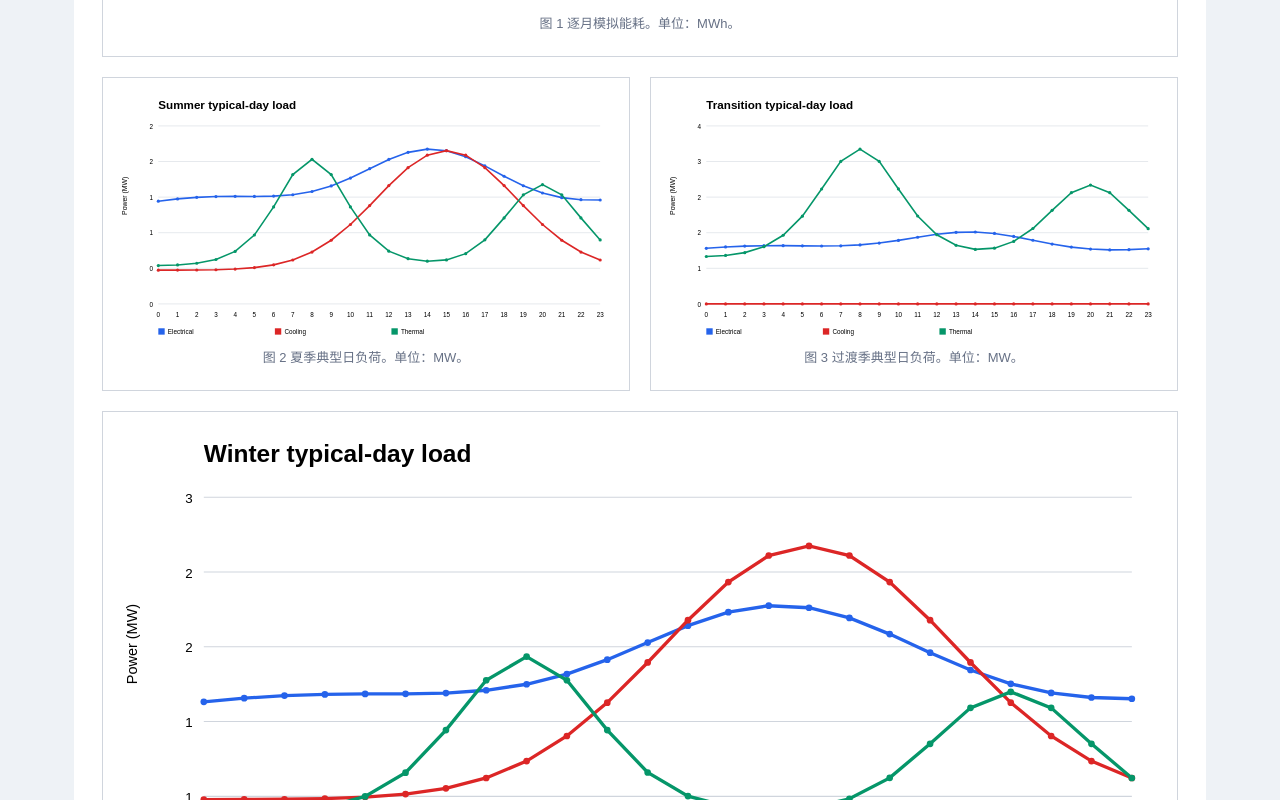
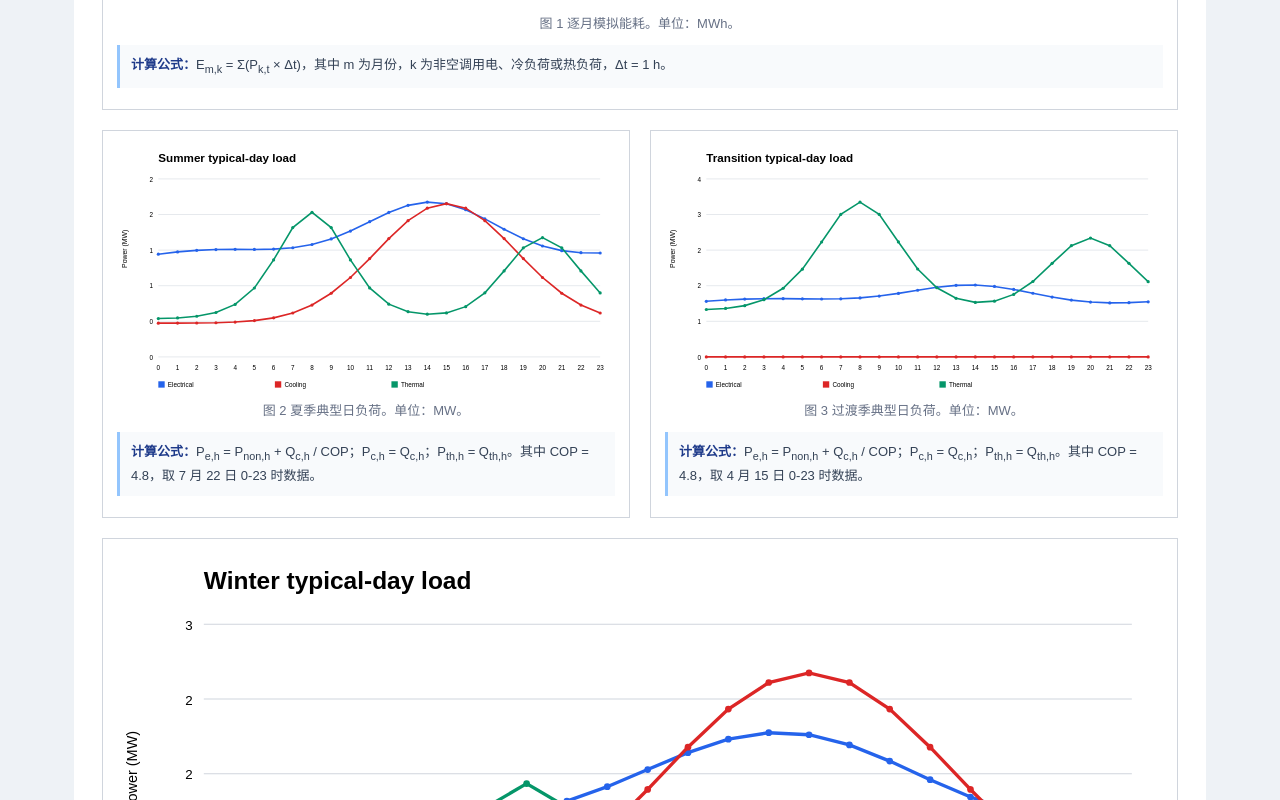
Before and after one commit to xinhuo-ol/hotel-cchp-analysis, a plain HTML site: page index.html in a window 1280 px wide. Shown: the part 1500-2300 px from the top of the page. Drawn offline with Linux system fonts and the light colour scheme.

Commit message:
添加公式

```diff
--- a/analysis-dashboard.html
+++ b/index.html
@@ -29,6 +29,8 @@
     .chart { padding:14px; border:1px solid var(--line); }
     .chart img { display:block; width:100%; height:auto; }
     .caption { margin-top:6px; color:var(--muted); font-size:13px; text-align:center; }
+    .formula { margin-top:10px; padding:9px 11px; color:#334155; background:#f8fafc; border-left:3px solid #93c5fd; font-size:13px; line-height:1.65; }
+    .formula b { color:#1e3a8a; }
     .flow { display:grid; grid-template-columns:repeat(5, 1fr); gap:8px; align-items:center; margin:12px 0; }
     .node { min-height:62px; padding:10px; background:#f8fafc; border:1px solid #b8c5d6; text-align:center; font-size:14px; display:flex; align-items:center; justify-content:center; }
     .arrow { text-align:center; color:var(--blue); font-size:24px; }
@@ -75,12 +77,12 @@
 
   <section class="section">
     <h2>3. 模拟负荷</h2>
-    <div class="chart"><img src="monthly-loads.svg" alt="逐月模拟冷、热、电能耗曲线"><p class="caption">图 1 逐月模拟能耗。单位：MWh。</p></div>
+    <div class="chart"><img src="monthly-loads.svg" alt="逐月模拟冷、热、电能耗曲线"><p class="caption">图 1 逐月模拟能耗。单位：MWh。</p><p class="formula"><b>计算公式：</b>E<sub>m,k</sub> = Σ(P<sub>k,t</sub> × Δt)，其中 m 为月份，k 为非空调用电、冷负荷或热负荷，Δt = 1 h。</p></div>
     <div class="grid" style="margin-top:20px">
-      <div class="chart"><img src="typical-summer.svg" alt="夏季典型日负荷曲线"><p class="caption">图 2 夏季典型日负荷。单位：MW。</p></div>
-      <div class="chart"><img src="typical-transition.svg" alt="过渡季典型日负荷曲线"><p class="caption">图 3 过渡季典型日负荷。单位：MW。</p></div>
+      <div class="chart"><img src="typical-summer.svg" alt="夏季典型日负荷曲线"><p class="caption">图 2 夏季典型日负荷。单位：MW。</p><p class="formula"><b>计算公式：</b>P<sub>e,h</sub> = P<sub>non,h</sub> + Q<sub>c,h</sub> / COP；P<sub>c,h</sub> = Q<sub>c,h</sub>；P<sub>th,h</sub> = Q<sub>th,h</sub>。其中 COP = 4.8，取 7 月 22 日 0-23 时数据。</p></div>
+      <div class="chart"><img src="typical-transition.svg" alt="过渡季典型日负荷曲线"><p class="caption">图 3 过渡季典型日负荷。单位：MW。</p><p class="formula"><b>计算公式：</b>P<sub>e,h</sub> = P<sub>non,h</sub> + Q<sub>c,h</sub> / COP；P<sub>c,h</sub> = Q<sub>c,h</sub>；P<sub>th,h</sub> = Q<sub>th,h</sub>。其中 COP = 4.8，取 4 月 15 日 0-23 时数据。</p></div>
     </div>
-    <div class="chart" style="margin-top:20px"><img src="typical-winter.svg" alt="冬季典型日负荷曲线"><p class="caption">图 4 冬季典型日负荷。单位：MW。</p></div>
+    <div class="chart" style="margin-top:20px"><img src="typical-winter.svg" alt="冬季典型日负荷曲线"><p class="caption">图 4 冬季典型日负荷。单位：MW。</p><p class="formula"><b>计算公式：</b>P<sub>e,h</sub> = P<sub>non,h</sub> + Q<sub>c,h</sub> / COP；P<sub>c,h</sub> = Q<sub>c,h</sub>；P<sub>th,h</sub> = Q<sub>th,h</sub>。其中 COP = 4.8，取 1 月 15 日 0-23 时数据。</p></div>
   </section>
 
   <section class="section">
@@ -93,7 +95,7 @@
         <tr><td>S2 多能互补</td><td>6126.1</td><td>197.36</td><td>13.74</td><td>7.76</td><td>35.01</td><td>14.0</td></tr>
       </tbody>
     </table>
-    <div class="chart" style="margin-top:20px"><img src="scenario-comparison.svg" alt="三种方案成本、碳排放和一次能源对比"><p class="caption">图 5 不同系统方案的模拟结果对比。</p></div>
+    <div class="chart" style="margin-top:20px"><img src="scenario-comparison.svg" alt="三种方案成本、碳排放和一次能源对比"><p class="caption">图 5 不同系统方案的模拟结果对比。</p><p class="formula"><b>计算公式：</b>C = Σ(E<sub>grid,t</sub> × p<sub>t</sub>) + V<sub>gas</sub> × p<sub>gas</sub> + C<sub>om</sub>；CO<sub>2</sub> = E<sub>grid</sub> × EF<sub>grid</sub> + V<sub>gas</sub> × EF<sub>gas</sub>；PE = E<sub>grid</sub> / η<sub>grid</sub> + V<sub>gas</sub> × LHV。图中依次比较 C、CO<sub>2</sub> 和 PE。</p></div>
     <p><span class="tag">结果解读</span>S2 相对 S0 的年运行费用下降 18.6%，CO2 排放下降 25.2%，一次能源消耗下降 25.1%。该结果以假设的电价、气价和设备投资为前提，需在取得实际商务报价后复核。</p>
   </section>
 
```
Also changed, not shown: 2 other files.
